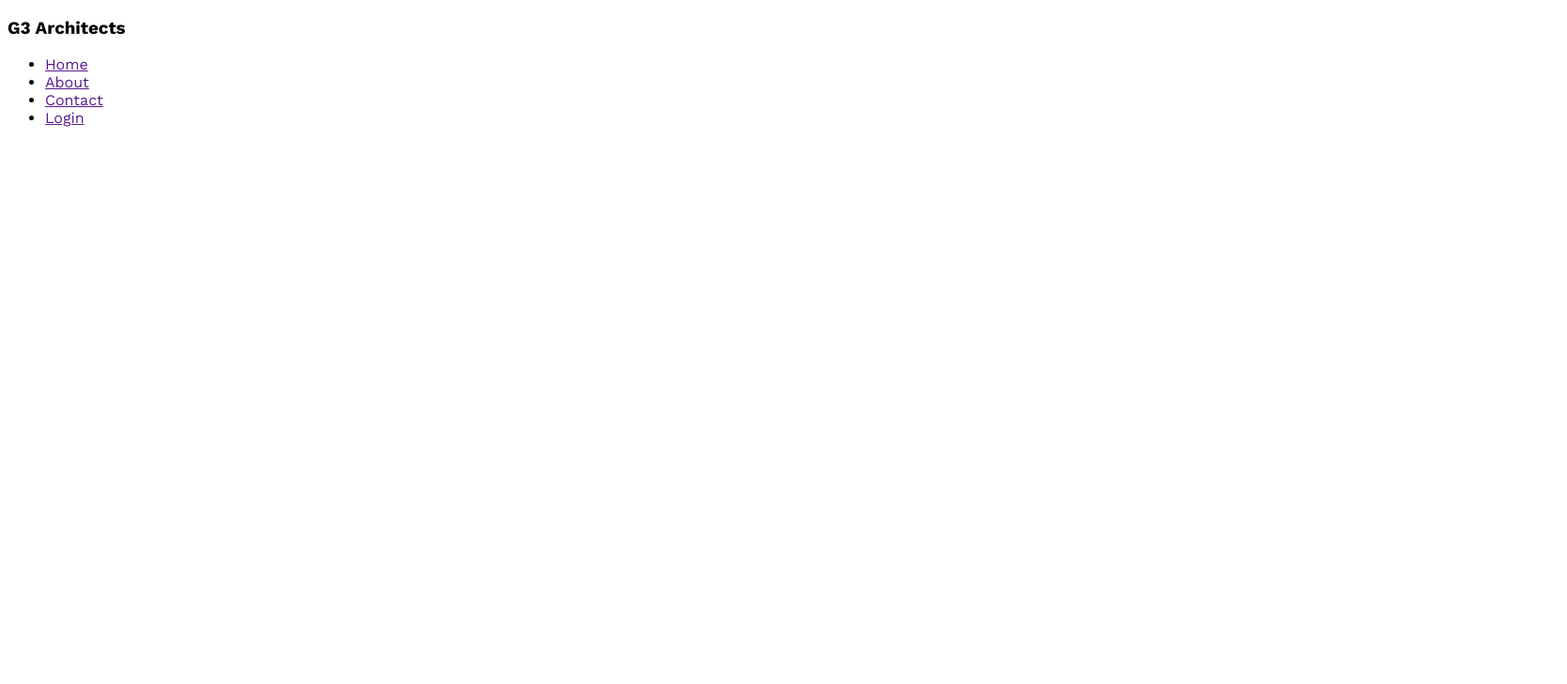
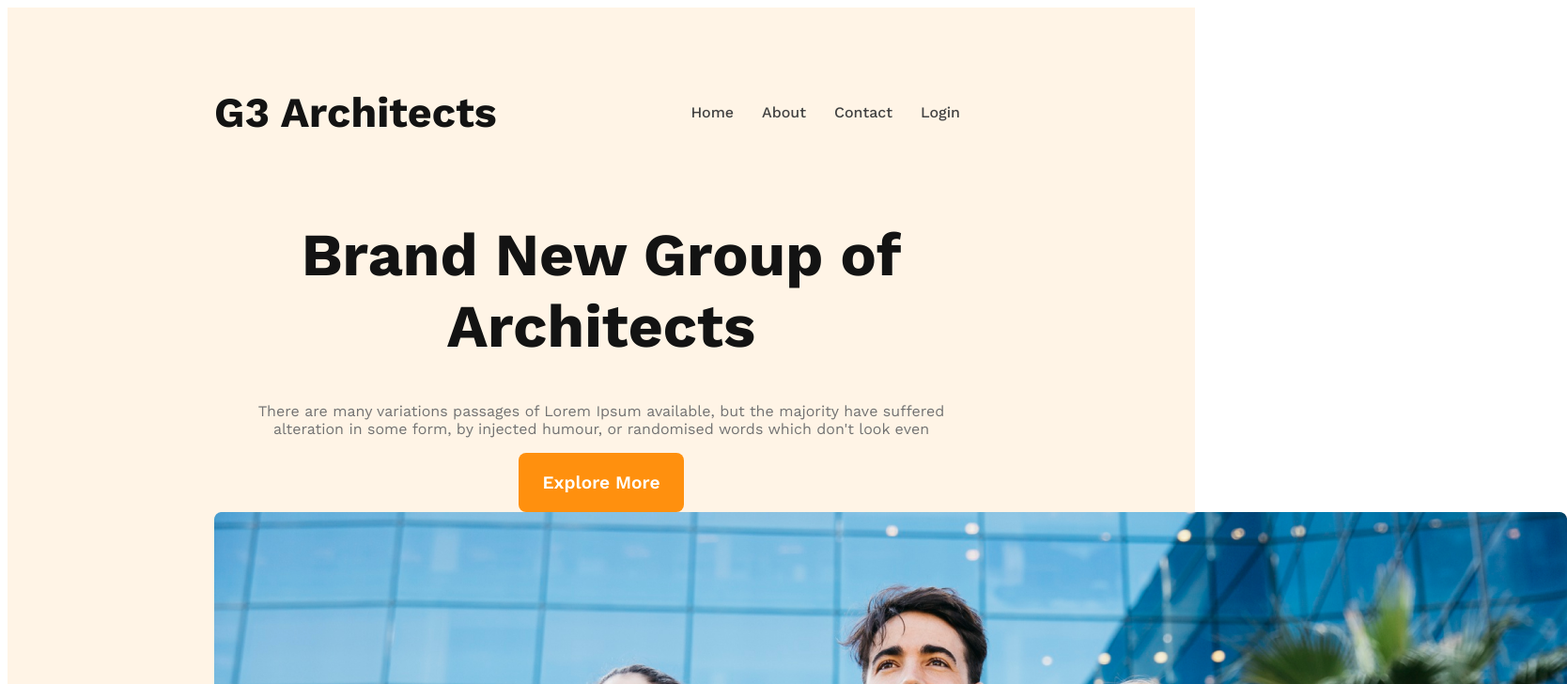
Before and after one commit to sagazirobiul/g3-architects-website, a plain HTML site: page index.html in a window 1280 px wide. Shown: the top 728 px of the page at 94% size, 1668 px wide, since content can reach past the window. Drawn offline with nearby package versions, Linux system fonts and the light colour scheme.

Commit message:
banner content added

```diff
--- a/index.html
+++ b/index.html
@@ -1,5 +1,6 @@
 <!DOCTYPE html>
 <html lang="en">
+
 <head>
     <meta charset="UTF-8">
     <meta name="viewport" content="width=device-width, initial-scale=1.0">
@@ -7,10 +8,11 @@
 
     <link rel="stylesheet" href="styles/architect.css">
 </head>
+
 <body>
     <header>
         <nav>
-            <h3>G3 Architects</h3>
+            <h3 class="nav-title">G3 Architects</h3>
             <ul>
                 <li><a href="">Home</a></li>
                 <li><a href="">About</a></li>
@@ -18,6 +20,14 @@
                 <li><a href="">Login</a></li>
             </ul>
         </nav>
+        <div class="banner">
+            <div class="banner-content">
+                <h1 class="banner-title">Brand New Group of Architects</h1>
+                <p class="banner-description">There are many variations passages of Lorem Ipsum available, but the majority have suffered alteration in some form, by injected humour, or randomised words which don't look even</p>
+                <button class="btn-primary">Explore More</button>
+            </div>
+            <img src="images/banner.png" alt="">
+        </div>
     </header>
     <main>
 
@@ -26,4 +36,5 @@
 
     </footer>
 </body>
+
 </html>
--- a/styles/architect.css
+++ b/styles/architect.css
@@ -3,3 +3,71 @@
 * {
     font-family: 'Work Sans', sans-serif;
 }
+
+/* Shared styles */
+
+.btn-primary{
+    border-radius: 8px;
+    background: #FF900E;
+    font-size: 1.2rem;
+    font-weight: 600;
+    padding: 20px 25px;
+    color: #fff;
+    border: 0;
+    cursor: pointer;
+}
+
+
+/* Header Styles */
+
+header{
+    background: rgba(255, 144, 14, 0.10);
+    padding: 40px 220px 50px;
+}
+
+nav {
+    display: flex;
+    justify-content: space-between;
+    align-items: center;
+}
+
+nav > ul {
+    display: flex;
+}
+
+.nav-title{
+    font-size: 2.8rem;
+    font-weight: 700;
+    color: #131313;
+}
+
+nav li {
+    list-style: none;
+    font-size: 1rem;
+    font-weight: 500;
+    margin-right: 30px;
+}
+
+nav li a{
+    text-decoration: none;
+    color: #424242;
+}
+
+
+/* Banner Styles */
+.banner-content{
+    max-width: 800px;
+    text-align: center;
+    margin: 0 auto;
+}
+
+.banner-title{
+    font-size: 4rem;
+    color: #131313;
+    font-weight: 700;
+}
+
+.banner-description{
+    color: #727272;
+    font-size: 1rem;
+}
```
